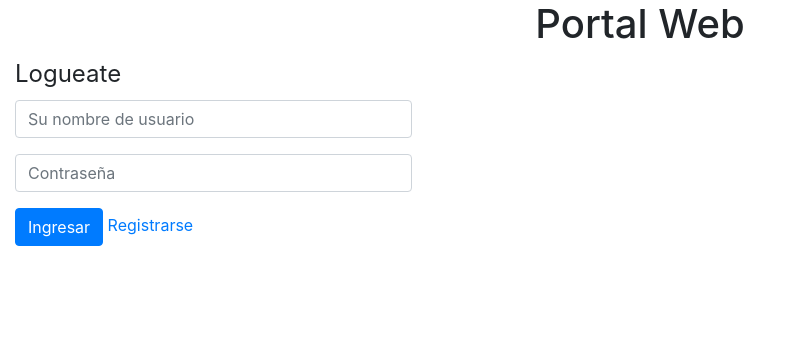
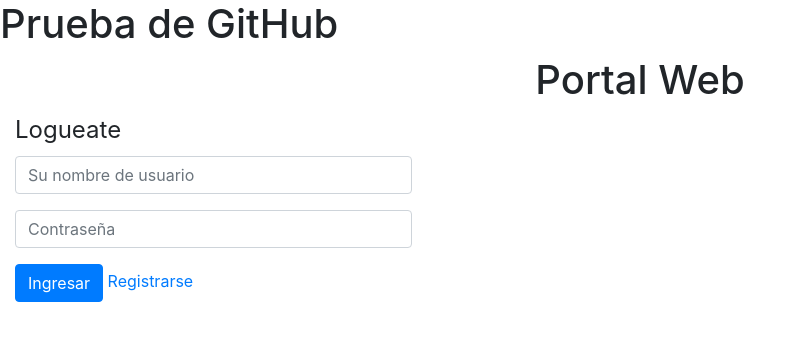
Before and after one commit to wbravo92/portal, a PHP site: page / in a window 1280 px wide. Shown: the top 341 px of the page, without its empty margins (0-803 px from the left). Run offline with PHP 8.4, Linux system fonts and the light colour scheme; some libraries are stand-ins or nearby versions.

Commit message:
Codigo de prueba
Una linea nueva para probar

```diff
--- a/index.php
+++ b/index.php
@@ -1,4 +1,5 @@
 <?php require('inc/header.inc') ;?>
+<h1>Prueba de GitHub</h1>
 
 <div class="container-fluid">
     <div class="row">
```
